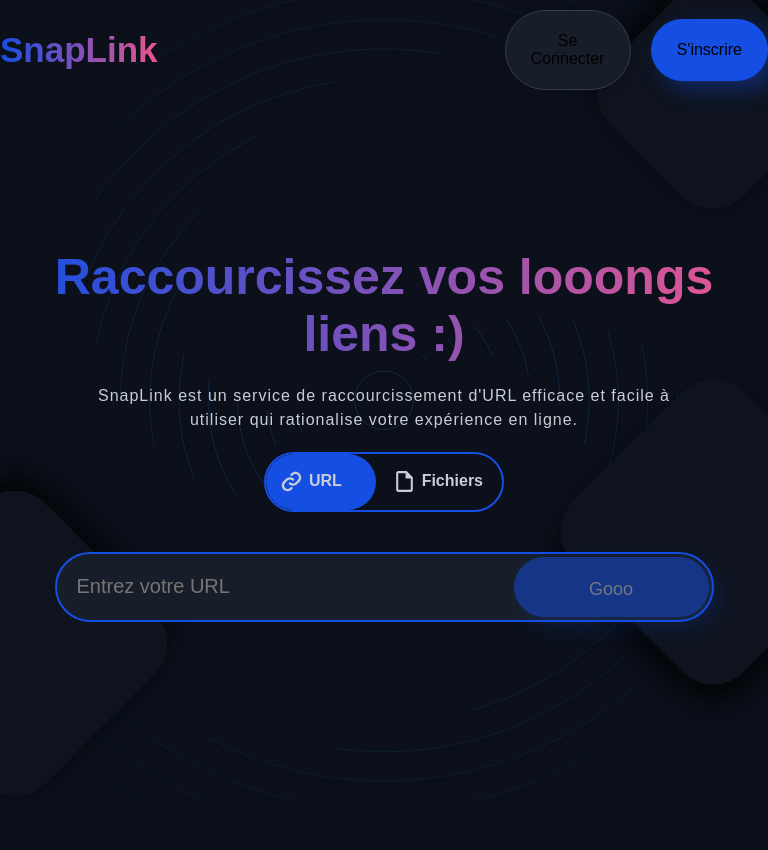
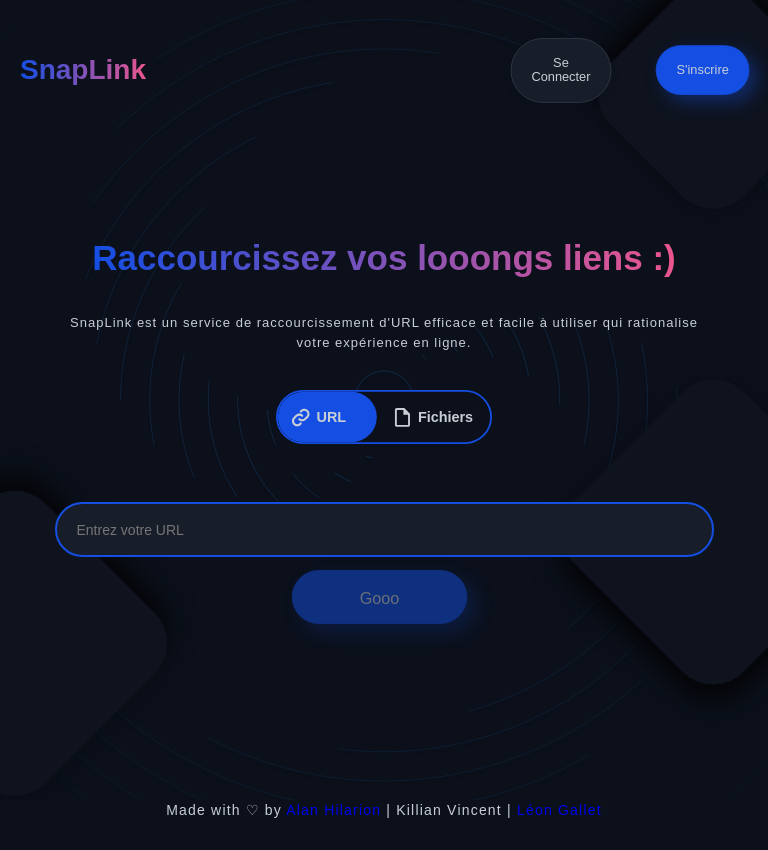
Before and after one commit to ahilarion/snaplink, a PHP site: page / in a window 768 px wide. Before the commit the page ends 800 px from the top, so only its background shows below. Run offline with PHP 8.4, Linux system fonts and the light colour scheme; the visitor is signed in with stand-in values (Sample User, id 1); data that the repository does not hold is empty; some web fonts are replaced.

Commit message:
add final style

```diff
--- a/assets/scss/base/_main.scss
+++ b/assets/scss/base/_main.scss
@@ -14,6 +14,13 @@
   color: map-get($colors, lite);
   font-family: 'Space Grotesk', sans-serif;
   position: relative;
+  height: 100vh;
+  z-index: -10;
+}
+
+.wrapper {
+  padding-left: 20px;
+  padding-right: 20px;
 }
 
 .img-container {
--- a/assets/scss/base/_typography.scss
+++ b/assets/scss/base/_typography.scss
@@ -10,12 +10,21 @@
 button {
   font-family: 'Space Grotesk', sans-serif;
   font-weight: 500;
+  color: map-get($colors, lite);
+
+  @media screen and (max-width: map-get($breakpoints, md)) {
+    scale: 0.8;
+  }
 }
 
 .header__logo a {
   font-family: 'Space Grotesk', sans-serif;
   font-weight: 700;
   font-size: 35px;
+
+  @media screen and (max-width: map-get($breakpoints, md)) {
+    font-size: 28px;
+  }
 }
 
 .gradient-text {
--- a/assets/scss/components/_form.scss
+++ b/assets/scss/components/_form.scss
@@ -4,7 +4,7 @@
   display: flex;
   justify-content: center;
   align-items: center;
-  position: absolute;
+  position: relative;
   top: 0;
   z-index: -1;
 
@@ -70,6 +70,13 @@
     position: absolute;
     left: 0;
   }
+
+  @media screen and (max-width: map-get($breakpoints, md)) {
+    input[type="text"] {
+      font-size: 14px;
+      height: 55px;
+    }
+  }
 }
 
 .file-link-form {
@@ -89,6 +96,12 @@
     text-align: left;
     cursor: pointer;
     line-height: 25px;
+
+    @media screen and (max-width: map-get($breakpoints, md)) {
+      font-size: 14px;
+      height: 55px;
+      line-height: 12px;
+    }
   }
 }
 
@@ -100,6 +113,12 @@
   font-size: 18px;
   cursor: pointer;
   color: map-get($colors, lite);
+
+  @media screen and (max-width: map-get($breakpoints, md)) {
+    position: relative;
+    top: 65px;
+    scale: 0.9;
+  }
 }
 
 .show {
--- a/assets/scss/components/_list.scss
+++ b/assets/scss/components/_list.scss
@@ -1,9 +1,19 @@
 .list {
-  padding: 0 15px;
-  height: 500px;
+  height: auto;
   display: flex;
   align-items: center;
   flex-direction: column;
+  margin-bottom: 100px;
+  position: relative;
+  top: -300px;
+
+  @media screen and (max-width: map-get($breakpoints, md)) {
+    position: initial;
+  }
+
+  @media screen and (min-width: map-get($breakpoints, md)) {
+    top: -100px;
+  }
 
   table {
     max-width: 70vw;
@@ -38,9 +48,13 @@
 
       height: 60px;
     }
+
+    @media screen and (max-width: map-get($breakpoints, md)) {
+      max-width: 100%;
+    }
   }
 
-  @media screen and (max-width: 768px) {
+  @media screen and (max-width: map-get($breakpoints, md)) {
     table, thead, tbody, th, td, tr {
       display: block;
     }
--- a/assets/scss/components/_toggle.scss
+++ b/assets/scss/components/_toggle.scss
@@ -8,6 +8,10 @@
   color: map-get($colors, lite);
   overflow: hidden;
   align-self: center;
+
+  @media screen and (max-width: map-get($breakpoints, md)) {
+    scale: 0.9;
+  }
 
   .toggle {
     width: 110px;
--- a/assets/scss/layout/_footer.scss
+++ b/assets/scss/layout/_footer.scss
@@ -0,0 +1,16 @@
+.footer {
+  width: 100%;
+  height: 50px;
+  text-align: center;
+  letter-spacing: 1.2px;
+  line-height: 150%;
+  margin-bottom: 10px;
+
+  @media screen and (max-width: map-get($breakpoints, md)) {
+    font-size: 14px;
+
+    a {
+      font-size: 14px;
+    }
+  }
+}
--- a/assets/scss/layout/_header.scss
+++ b/assets/scss/layout/_header.scss
@@ -19,4 +19,17 @@
     align-items: center;
     gap: 20px;
   }
+
+  @media screen and (max-width: map-get($breakpoints, md)){
+    display: flex;
+    justify-content: center;
+    align-items: center;
+    flex-direction: column;
+    gap: 20px;
+    margin-top: 20px;
+
+    &__container-btn {
+      justify-content: center;
+    }
+  }
 }
--- a/assets/scss/layout/_home.scss
+++ b/assets/scss/layout/_home.scss
@@ -16,6 +16,10 @@
     align-items: center;
     gap: 20px;
 
+    @media screen and (max-width: map-get($breakpoints, md)) {
+      gap: 35px;
+    }
+
     p {
       width: 80%;
       letter-spacing: 1px;
@@ -27,4 +31,15 @@
     margin: 0;
     font-size: 50px;
   }
+
+  @media screen and (max-width: map-get($breakpoints, md)) {
+    h1 {
+      font-size: 35px;
+    }
+
+    p {
+      width: 90%;
+      font-size: 13px;
+    }
+  }
 }
--- /dev/null
+++ b/components/footer.php
@@ -0,0 +1,3 @@
+<footer class="footer wrapper">
+  Made with ♡ by <a href="https://alan-hilarion.fr/">Alan Hilarion</a> | <a href="">Killian Vincent</a> | <a href="https://leon-gallet.fr">Léon Gallet</a>
+</footer>
--- a/components/header.php
+++ b/components/header.php
@@ -1,4 +1,4 @@
-<header class="header grid">
+<header class="header grid wrapper">
   <span class="header__logo"><a class="gradient-text" href="<?= BASE_URL; ?>index.php">SnapLink</a></span>
   <div class="header__container-btn">
     <?php if (isset($user) && $user->isLogged()): ?>
--- a/dist/css/style.css
+++ b/dist/css/style.css
@@ -361,6 +361,13 @@
   color: #C9CED6;
   font-family: "Space Grotesk", sans-serif;
   position: relative;
+  height: 100vh;
+  z-index: -10;
+}
+
+.wrapper {
+  padding-left: 20px;
+  padding-right: 20px;
 }
 
 .img-container {
@@ -412,12 +419,23 @@
 button {
   font-family: "Space Grotesk", sans-serif;
   font-weight: 500;
+  color: #C9CED6;
+}
+@media screen and (max-width: 768px) {
+  button {
+    scale: 0.8;
+  }
 }
 
 .header__logo a {
   font-family: "Space Grotesk", sans-serif;
   font-weight: 700;
   font-size: 35px;
+}
+@media screen and (max-width: 768px) {
+  .header__logo a {
+    font-size: 28px;
+  }
 }
 
 .gradient-text {
@@ -460,6 +478,19 @@
   align-items: center;
   gap: 20px;
 }
+@media screen and (max-width: 768px) {
+  .header {
+    display: flex;
+    justify-content: center;
+    align-items: center;
+    flex-direction: column;
+    gap: 20px;
+    margin-top: 20px;
+  }
+  .header__container-btn {
+    justify-content: center;
+  }
+}
 
 .main {
   width: 100%;
@@ -479,6 +510,11 @@
   align-items: center;
   gap: 20px;
 }
+@media screen and (max-width: 768px) {
+  .main__container {
+    gap: 35px;
+  }
+}
 .main__container p {
   width: 80%;
   letter-spacing: 1px;
@@ -487,6 +523,32 @@
 .main h1 {
   margin: 0;
   font-size: 50px;
+}
+@media screen and (max-width: 768px) {
+  .main h1 {
+    font-size: 35px;
+  }
+  .main p {
+    width: 90%;
+    font-size: 13px;
+  }
+}
+
+.footer {
+  width: 100%;
+  height: 50px;
+  text-align: center;
+  letter-spacing: 1.2px;
+  line-height: 150%;
+  margin-bottom: 10px;
+}
+@media screen and (max-width: 768px) {
+  .footer {
+    font-size: 14px;
+  }
+  .footer a {
+    font-size: 14px;
+  }
 }
 
 @media screen and (min-width: 768px) {
@@ -524,7 +586,7 @@
   display: flex;
   justify-content: center;
   align-items: center;
-  position: absolute;
+  position: relative;
   top: 0;
   z-index: -1;
 }
@@ -584,6 +646,12 @@
   position: absolute;
   left: 0;
 }
+@media screen and (max-width: 768px) {
+  .shorter-link-form input[type=text], .file-link-form input[type=text] {
+    font-size: 14px;
+    height: 55px;
+  }
+}
 
 .file-link-form .file-input {
   background: #181E29;
@@ -600,6 +668,13 @@
   cursor: pointer;
   line-height: 25px;
 }
+@media screen and (max-width: 768px) {
+  .file-link-form .file-input {
+    font-size: 14px;
+    height: 55px;
+    line-height: 12px;
+  }
+}
 
 input[type=submit] {
   position: absolute;
@@ -609,6 +684,13 @@
   font-size: 18px;
   cursor: pointer;
   color: #C9CED6;
+}
+@media screen and (max-width: 768px) {
+  input[type=submit] {
+    position: relative;
+    top: 65px;
+    scale: 0.9;
+  }
 }
 
 .show {
@@ -625,6 +707,11 @@
   color: #C9CED6;
   overflow: hidden;
   align-self: center;
+}
+@media screen and (max-width: 768px) {
+  .checkbox {
+    scale: 0.9;
+  }
 }
 .checkbox .toggle {
   width: 110px;
@@ -675,11 +762,23 @@
 }
 
 .list {
-  padding: 0 15px;
-  height: 500px;
+  height: auto;
   display: flex;
   align-items: center;
   flex-direction: column;
+  margin-bottom: 100px;
+  position: relative;
+  top: -300px;
+}
+@media screen and (max-width: 768px) {
+  .list {
+    position: initial;
+  }
+}
+@media screen and (min-width: 768px) {
+  .list {
+    top: -100px;
+  }
 }
 .list table {
   max-width: 70vw;
@@ -710,6 +809,11 @@
   border-top-right-radius: 5px;
 }
 @media screen and (max-width: 768px) {
+  .list table {
+    max-width: 100%;
+  }
+}
+@media screen and (max-width: 768px) {
   .list table, .list thead, .list tbody, .list th, .list td, .list tr {
     display: block;
   }
--- a/index.php
+++ b/index.php
@@ -67,6 +67,7 @@
   <meta name="viewport"
         content="width=device-width, user-scalable=no, initial-scale=1.0, maximum-scale=1.0, minimum-scale=1.0">
   <meta http-equiv="X-UA-Compatible" content="ie=edge">
+  <link rel="icon" href="assets/svg/logo.svg">
   <link rel="stylesheet" href="dist/css/style.css">
   <script defer src="dist/js/script.js"></script>
   <title>SnapLink</title>
@@ -100,5 +101,8 @@
 }
 ?>
 
+<?php
+include 'components/footer.php'
+?>
 </body>
 </html>
--- a/pages/home.php
+++ b/pages/home.php
@@ -1,6 +1,6 @@
 <?php include './components/header.php' ?>
 
-<section class="main">
+<section class="main wrapper">
   <div class="main__container">
     <h1 class="gradient-text">Raccourcissez vos looongs liens :)</h1>
     <p>SnapLink est un service de raccourcissement d'URL efficace et facile à utiliser qui rationalise votre expérience
@@ -40,7 +40,7 @@
 </section>
 
 <?php if (isset($user) && $user->isLogged()): ?>
-<section class="list">
+<section class="list wrapper">
   <table>
     <thead>
     <tr>
--- a/pages/login.php
+++ b/pages/login.php
@@ -21,7 +21,7 @@
 
 <?php include './components/header.php' ?>
 
-<section class="section-form">
+<section class="section-form wrapper">
   <div class="form-container">
     <h1>Se connecter</h1>
     <form class="form" action="<?= BASE_URL; ?>index.php?pages=login" method="post">
--- a/pages/register.php
+++ b/pages/register.php
@@ -24,7 +24,7 @@
 
 <?php include './components/header.php' ?>
 
-<section class="section-form">
+<section class="section-form wrapper">
   <div class="form-container">
     <h1>S'inscrire</h1>
     <form class="form" action="<?= BASE_URL; ?>index.php?pages=register" method="post">
```
Also changed, not shown: assets/svg/logo.svg (added), 1 other file.
